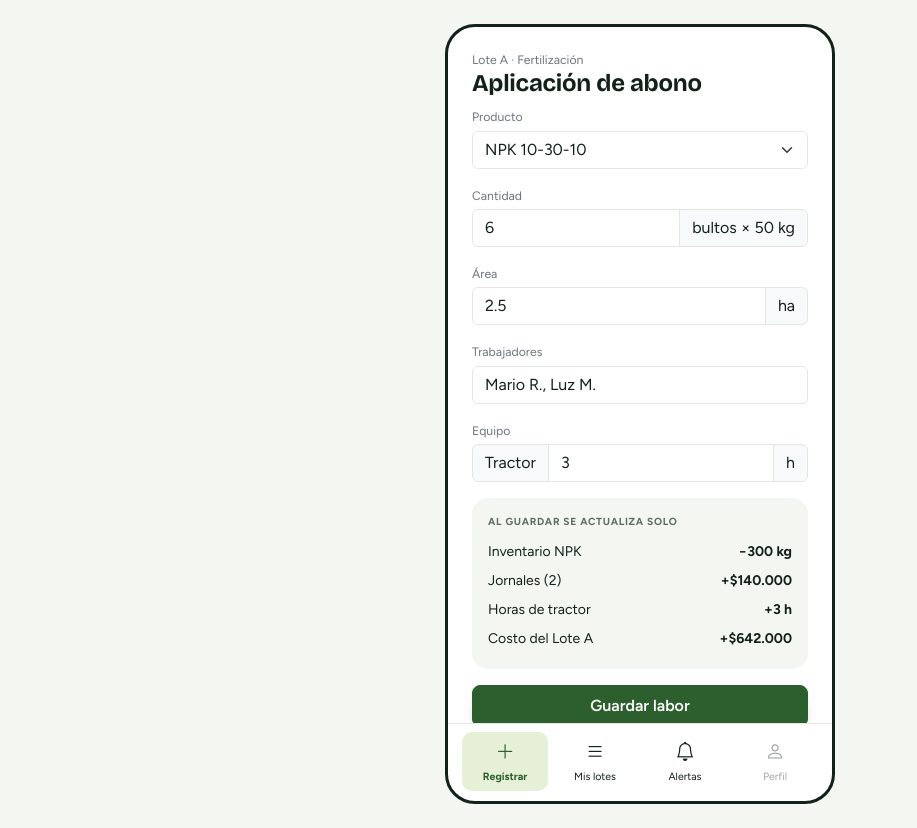
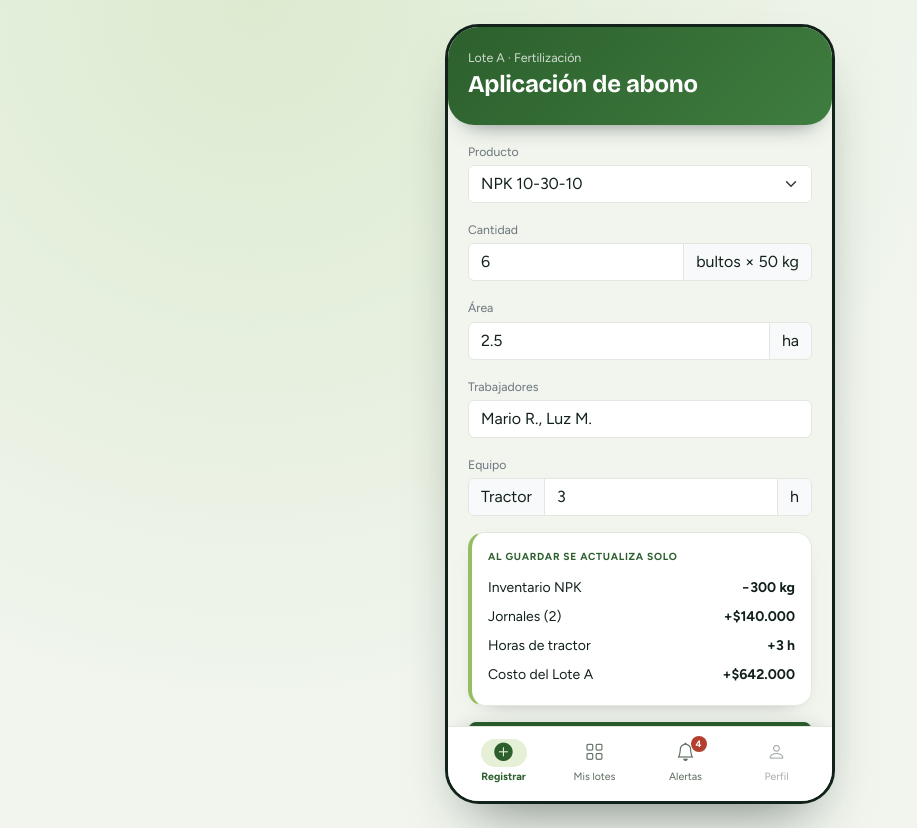
Before and after one commit to FelipeUCC898/Agro360-proyecto-electiva, an Angular app: page /movil/labor in a window 1280 px wide. Shown: the whole page, without its empty margins (0-917 px from the left). Built offline with nearby package versions, Linux system fonts and the light colour scheme.

Commit message:
se mejora la barra inferior y el encabezado móvil

```diff
--- a/src/app/layout/movil-layout/movil-layout.css
+++ b/src/app/layout/movil-layout/movil-layout.css
@@ -1,5 +1,5 @@
 .movil-fondo {
-  background: var(--agro-soft);
+  background: radial-gradient(circle at 20% 0%, #dcebd0 0%, #f1f5ee 55%);
   min-height: 100vh;
   display: flex;
   justify-content: center;
@@ -11,9 +11,10 @@
   width: 390px;
   max-width: 100%;
   height: 780px;
-  background: #fff;
+  background: #f1f5ee;
   border: 3px solid var(--agro-ink);
-  border-radius: 30px;
+  border-radius: 34px;
+  box-shadow: 0 30px 60px -28px rgba(18, 33, 26, 0.6);
   display: flex;
   flex-direction: column;
   overflow: hidden;
@@ -22,15 +23,17 @@
 .movil-cuerpo {
   flex: 1;
   overflow-y: auto;
-  padding: 0 24px 16px;
+  padding: 0 20px 18px;
 }
 
 .movil-tabs {
   display: grid;
   grid-template-columns: repeat(4, 1fr);
+  gap: 4px;
+  padding: 8px 12px 12px;
+  background: #fff;
   border-top: 1px solid var(--agro-line);
-  padding: 8px 14px 10px;
-  gap: 4px;
+  box-shadow: 0 -10px 20px -16px rgba(18, 33, 26, 0.4);
 }
 
 .tab {
@@ -38,17 +41,42 @@
   flex-direction: column;
   align-items: center;
   gap: 2px;
-  padding: 6px 0;
-  border-radius: 10px;
+  padding: 4px 0;
   font-size: 0.66rem;
-  color: var(--agro-ink);
+  color: var(--agro-muted);
   text-decoration: none;
 }
-.tab .bi { font-size: 1.2rem; }
-.tab.activo { background: var(--agro-leaf-soft); color: var(--agro-green); font-weight: 700; }
-.tab.deshabilitado { color: var(--agro-muted); opacity: 0.6; }
+.tab-icono {
+  position: relative;
+  display: grid;
+  place-items: center;
+  width: 46px;
+  height: 28px;
+  border-radius: 14px;
+  font-size: 1.15rem;
+  transition: background 0.2s ease, color 0.2s ease;
+}
+.tab.activo { color: var(--agro-green); font-weight: 700; }
+.tab.activo .tab-icono { background: var(--agro-leaf-soft); }
+.tab.deshabilitado { opacity: 0.55; }
+
+.insignia {
+  position: absolute;
+  top: -3px;
+  right: 2px;
+  min-width: 16px;
+  height: 16px;
+  padding: 0 4px;
+  border-radius: 8px;
+  background: var(--agro-bad);
+  color: #fff;
+  font-size: 0.58rem;
+  font-weight: 700;
+  line-height: 16px;
+  text-align: center;
+}
 
 @media (max-width: 575.98px) {
-  .movil-fondo { padding: 0; align-items: stretch; }
-  .movil-marco { height: 100vh; border: 0; border-radius: 0; width: 100%; }
+  .movil-fondo { padding: 0; align-items: stretch; background: #f1f5ee; }
+  .movil-marco { height: 100vh; border: 0; border-radius: 0; box-shadow: none; width: 100%; }
 }
--- a/src/app/layout/movil-layout/movil-layout.html
+++ b/src/app/layout/movil-layout/movil-layout.html
@@ -6,12 +6,17 @@
     <nav class="movil-tabs">
       @for (p of pestanas; track p.ruta) {
         <a class="tab" [routerLink]="p.ruta" [class.activo]="activaRuta(p.activas)">
-          <i class="bi" [class]="p.icono"></i>
+          <span class="tab-icono">
+            <i class="bi" [class]="activaRuta(p.activas) ? p.iconoActivo : p.icono"></i>
+            @if (p.insignia) {
+              <span class="insignia">{{ p.insignia }}</span>
+            }
+          </span>
           <span>{{ p.etiqueta }}</span>
         </a>
       }
       <span class="tab deshabilitado" aria-disabled="true" title="Próximamente">
-        <i class="bi bi-person"></i>
+        <span class="tab-icono"><i class="bi bi-person"></i></span>
         <span>Perfil</span>
       </span>
     </nav>
--- a/src/app/layout/movil-layout/movil-layout.ts
+++ b/src/app/layout/movil-layout/movil-layout.ts
@@ -1,5 +1,6 @@
 import { Component, inject } from '@angular/core';
 import { Router, RouterLink, RouterOutlet } from '@angular/router';
+import { MovilService } from '../../core/services/movil.service';
 
 @Component({
   selector: 'app-movil-layout',
@@ -10,11 +11,13 @@ import { Router, RouterLink, RouterOutlet } from '@angular/router';
 export class MovilLayout {
   private readonly router = inject(Router);
 
+  readonly alertas = inject(MovilService).alertas.length;
+
   // Las pantallas de registro (labor, cosecha) cuelgan de la pestaña Registrar
   readonly pestanas = [
-    { etiqueta: 'Registrar', icono: 'bi-plus-lg', ruta: '/movil/registrar', activas: ['/movil/registrar', '/movil/labor', '/movil/cosecha'] },
-    { etiqueta: 'Mis lotes', icono: 'bi-list', ruta: '/movil/lotes', activas: ['/movil/lotes'] },
-    { etiqueta: 'Alertas', icono: 'bi-bell', ruta: '/movil/alertas', activas: ['/movil/alertas'] }
+    { etiqueta: 'Registrar', icono: 'bi-plus-circle', iconoActivo: 'bi-plus-circle-fill', ruta: '/movil/registrar', activas: ['/movil/registrar', '/movil/labor', '/movil/cosecha'] },
+    { etiqueta: 'Mis lotes', icono: 'bi-grid', iconoActivo: 'bi-grid-fill', ruta: '/movil/lotes', activas: ['/movil/lotes'] },
+    { etiqueta: 'Alertas', icono: 'bi-bell', iconoActivo: 'bi-bell-fill', ruta: '/movil/alertas', activas: ['/movil/alertas'], insignia: this.alertas }
   ];
 
   activaRuta(rutas: string[]): boolean {
--- /dev/null
+++ b/src/app/shared/movil-header/movil-header.css
@@ -0,0 +1,10 @@
+/* Banda verde a todo el ancho de la pantalla */
+.movil-hero {
+  margin: 0 -20px 16px;
+  padding: 22px 20px 26px;
+  color: #fff;
+  border-radius: 0 0 26px 26px;
+  background: linear-gradient(135deg, #2c5f2d 0%, #3f7d3f 100%);
+  box-shadow: 0 14px 24px -18px rgba(18, 33, 26, 0.7);
+}
+.sub { font-size: 0.78rem; color: rgba(255, 255, 255, 0.78); margin-bottom: 2px; }
--- a/src/app/shared/movil-header/movil-header.html
+++ b/src/app/shared/movil-header/movil-header.html
@@ -1,6 +1,6 @@
-<div class="pt-4 pb-2">
+<div class="movil-hero">
   @if (subtitulo()) {
-    <div class="small text-secondary">{{ subtitulo() }}</div>
+    <div class="sub">{{ subtitulo() }}</div>
   }
   <h1 class="h4 fw-bold mb-0">{{ titulo() }}</h1>
 </div>
--- a/src/app/shared/movil-header/movil-header.ts
+++ b/src/app/shared/movil-header/movil-header.ts
@@ -2,7 +2,8 @@ import { Component, input } from '@angular/core';
 
 @Component({
   selector: 'app-movil-header',
-  templateUrl: './movil-header.html'
+  templateUrl: './movil-header.html',
+  styleUrl: './movil-header.css'
 })
 export class MovilHeader {
   titulo = input.required<string>();
--- /dev/null
+++ b/src/app/shared/movil-resumen/movil-resumen.css
@@ -0,0 +1,7 @@
+.resumen-movil {
+  background: #fff;
+  border: 1px solid var(--agro-line);
+  border-left: 4px solid var(--agro-leaf);
+  box-shadow: 0 10px 22px -18px rgba(18, 33, 26, 0.5);
+}
+.titulo-resumen { font-size: 0.64rem; letter-spacing: 0.07em; color: var(--agro-green); }
--- a/src/app/shared/movil-resumen/movil-resumen.html
+++ b/src/app/shared/movil-resumen/movil-resumen.html
@@ -1,5 +1,5 @@
-<div class="rounded-4 p-3" style="background: var(--agro-soft)">
-  <div class="text-uppercase fw-bold mb-2" style="font-size: 0.64rem; letter-spacing: 0.07em; color: var(--agro-muted)">{{ titulo() }}</div>
+<div class="resumen-movil rounded-4 p-3">
+  <div class="text-uppercase fw-bold mb-2 titulo-resumen">{{ titulo() }}</div>
   @for (f of filas(); track f.etiqueta) {
     <div class="d-flex justify-content-between py-1">
       <span>{{ f.etiqueta }}</span>
--- a/src/app/shared/movil-resumen/movil-resumen.ts
+++ b/src/app/shared/movil-resumen/movil-resumen.ts
@@ -7,7 +7,8 @@ export interface FilaResumen {
 
 @Component({
   selector: 'app-movil-resumen',
-  templateUrl: './movil-resumen.html'
+  templateUrl: './movil-resumen.html',
+  styleUrl: './movil-resumen.css'
 })
 export class MovilResumen {
   titulo = input.required<string>();
```
